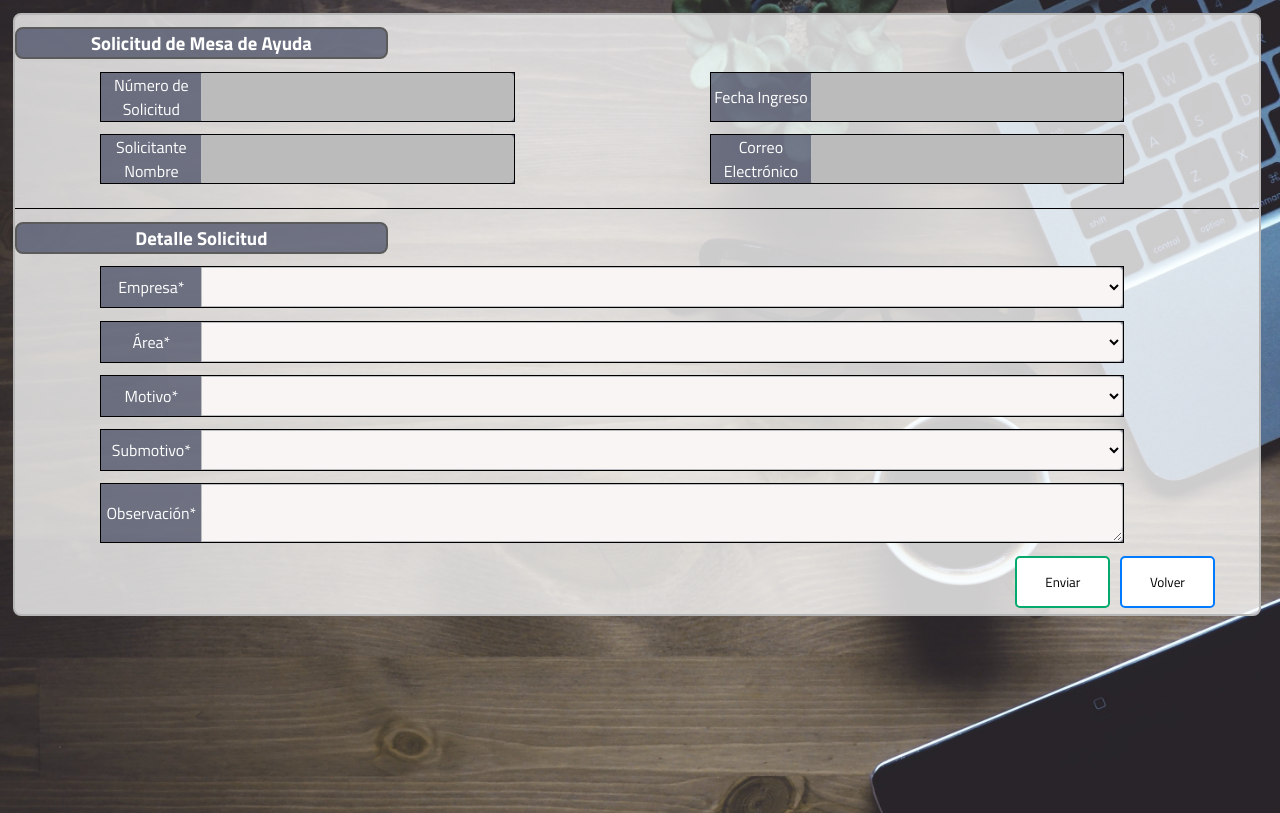
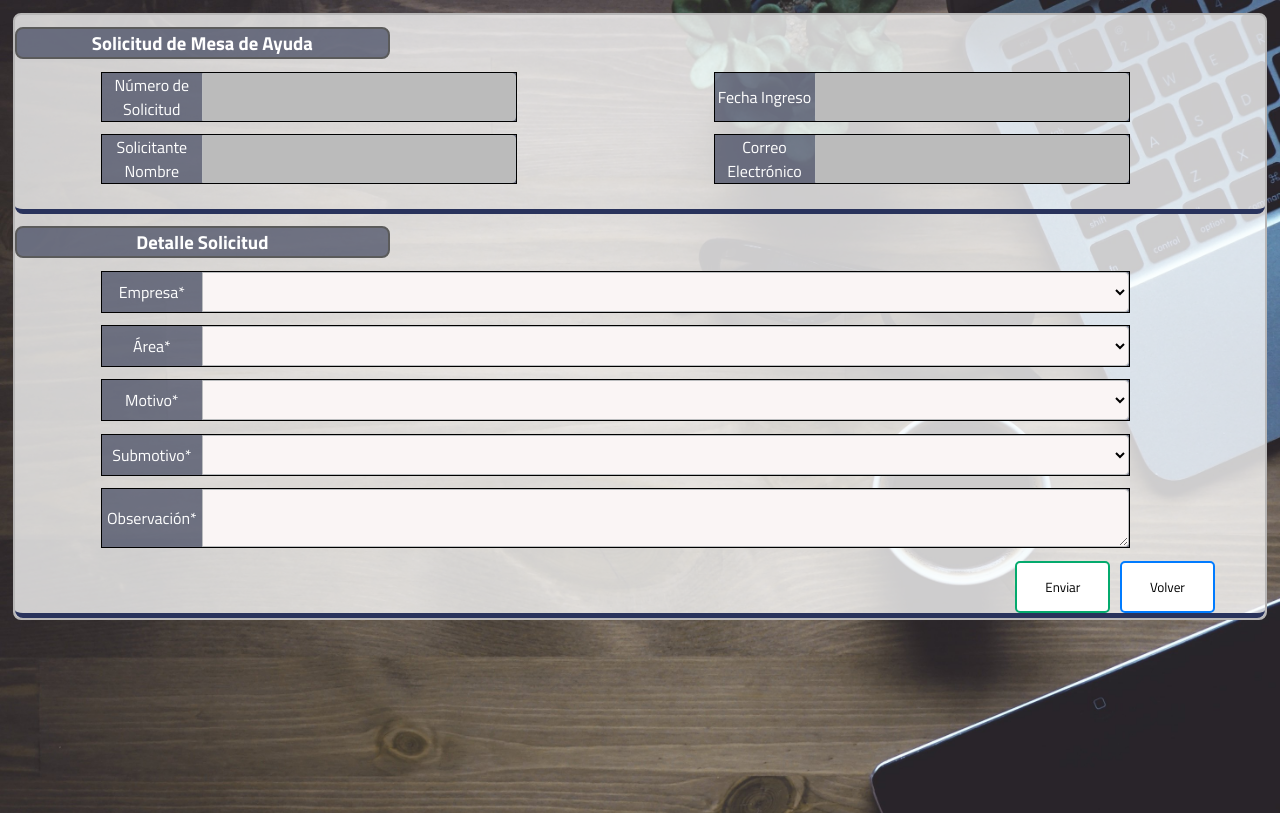
Before and after one commit to Donusfirst/WorkFlow, a React (Create React App) app in the folder frontend/: page /ticket in a window 1280 px wide. Shown: the top 813 px of the page. Built offline with nearby package versions, Linux system fonts and the light colour scheme.

Commit message:
mejoras visuales

```diff
--- a/frontend/src/Styles/FormSolicitud.css
+++ b/frontend/src/Styles/FormSolicitud.css
@@ -5,7 +5,7 @@ body{
 .form-solicitud{
   background-color: rgba(255, 255, 255, 0.767);
   border-radius: 8px;
-  width: 97.5%;
+  width: 98%;
   color: black;
   border: 2px solid rgb(184, 183, 183);
   margin: 1%;
@@ -13,7 +13,6 @@ body{
 }
 
 .form-box-h2{
-
   max-width: 30%;
   border: 1px solid rgb(0, 0, 0);
   border-radius: 8px;
@@ -34,15 +33,17 @@ body{
   background-color: (255, 255, 255, 0.767);
   padding: 1%;
   border-top: transparent;
-  border-bottom: 1px solid rgb(0, 0, 0);
+  border-bottom: 5px solid #29335c;
+  border-radius: 0 0 8px 8px;
 }
 
 .form-box2{
   background-color: (255, 255, 255, 0.767);
   padding: 1%;
   border-top: transparent;
-  border-bottom:transparent;
   height: 45vh;
+  border-bottom: 5px solid #29335c;
+  border-radius: 0 0 8px 8px;
 }
 
 .form-box-order{
@@ -58,11 +59,13 @@ body{
   width: 100%;
   padding-bottom: 1%;
   margin-left: 6%;
+
 }
 
 .form-box-order > * {
   margin-right: 10%; /* Espacio entre los objetos */
   margin-left: 6%;
+
 }
 
 .input-box{
@@ -74,7 +77,7 @@ body{
   width: 100%; /* Ajusta el ancho del input al 100% */
   max-width: 100%; /* Establece el ancho máximo para el input */
   box-sizing: border-box; /* Incluye el padding y el borde en el ancho total */
-
+  z-index: 1;
 }
 
 .input-box2{
@@ -86,6 +89,7 @@ body{
   width: 100%; /* Ajusta el ancho del input al 100% */
   max-width: 100%; /* Establece el ancho máximo para el input */
   box-sizing: border-box; /* Incluye el padding y el borde en el ancho total */
+  z-index: 1;
 }
 
 .label-box{
@@ -95,6 +99,7 @@ body{
   box-sizing: border-box; /* Incluye el padding y el borde en el ancho total */
   text-align: center;
   color:white;
+  z-index: 1;
 }
 
 .container-label-input{
@@ -103,14 +108,16 @@ body{
   align-items: center; /* Alinea verticalmente los elementos */
   width: 84%;
   border: 1px solid black;
+  z-index: 1;
 }
 
 .container-btn{
- display: flex;
- border: 1px solid  transparent;
- position: fixed; /* Fija los botones en la ventana del navegador */
- justify-content: flex-end;
- right: 5%;
+  display: flex;
+  border: 1px solid  transparent;
+  position: fixed; /* Fija los botones en la ventana del navegador */
+  justify-content: flex-end;
+  right: 5%;
+  z-index: 1;
 }
 
 .container-btn *{
--- a/frontend/src/Styles/MesaAyuda.css
+++ b/frontend/src/Styles/MesaAyuda.css
@@ -12,7 +12,7 @@ body, html {
     min-height: 100vh; /* Asegura que el contenedor ocupe toda la altura del viewport */
     display: flex;
     flex-direction: column;
-  }
+}
 
   /* El contenido ocupa todo el espacio disponible menos el espacio del footer */
   .content {
--- a/frontend/src/Styles/Navbar.css
+++ b/frontend/src/Styles/Navbar.css
@@ -5,6 +5,7 @@
 	margin: 0;
 	box-sizing: border-box;
 	font-family: "Titillium Web", sans-serif;
+	z-index: 1000;
 }
 
 :root {
--- a/frontend/src/Styles/boton1.css
+++ b/frontend/src/Styles/boton1.css
@@ -4,6 +4,7 @@
     padding: 14px 28px;
     cursor: pointer;
     border-radius: 5px;
+    z-index: -1;
   }
 
   .primary {background-color: white; border: 2px solid #007bff;}
--- a/frontend/src/components/Navbar.js
+++ b/frontend/src/components/Navbar.js
@@ -23,7 +23,6 @@ function Navbar() {
                 <button
                     className="nav-btn nav-close-btn"
                     onClick={showNavbar}>
-                    x
                 </button>
             </nav>
             <button
--- a/frontend/src/views/MesaAyuda.js
+++ b/frontend/src/views/MesaAyuda.js
@@ -7,10 +7,10 @@ import '../Styles/MesaAyuda.css';
 function MesaAyuda() {
 
   return (
-   <div className="wrapper">
-      <Navbar />
-      <div className="content">
-        <Ticket />
+   <div>
+      <Navbar/>
+      <div>
+        <Ticket/>
       </div>
       <Footer />
     </div>
```
